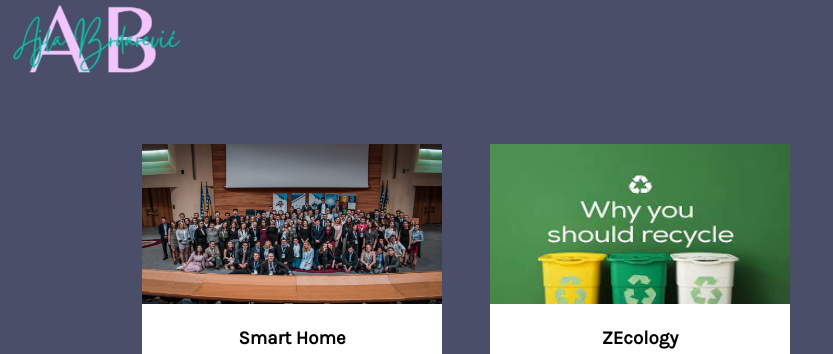
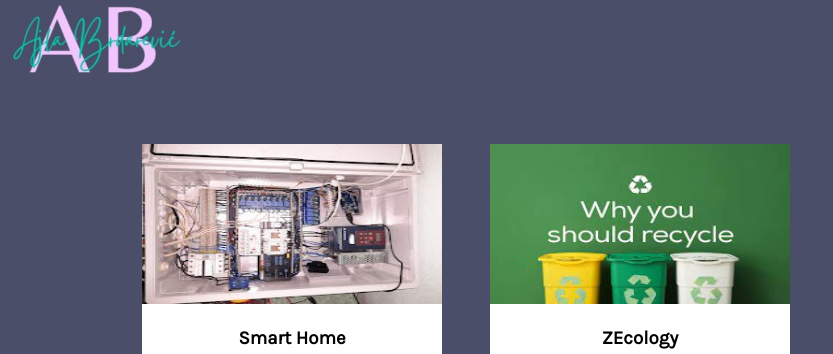
Before and after one commit to ajla-brdarevic/ajla-brdarevic.github.io, a plain HTML site: page projects.html in a window 1280 px wide. Shown: the top 354 px of the page, 0-833 px from the left. Drawn offline with Linux system fonts and the light colour scheme; grey boxes are pictures that could not be loaded.

Commit message:
update images

```diff
--- a/projects.html
+++ b/projects.html
@@ -36,7 +36,7 @@
   <div class="projects-container">
     <div class="projects-row">
       <div class="project">
-        <img src="images/eyp.jpg" class="image">
+        <img src="images/home.jpg" class="image">
         <h3>Smart Home</h3>
         <h5>Graduation thesis</h5>
         <p>Arduino, Blynk IoT</p>
```
Also changed, not shown: images/home.jpg (added).
